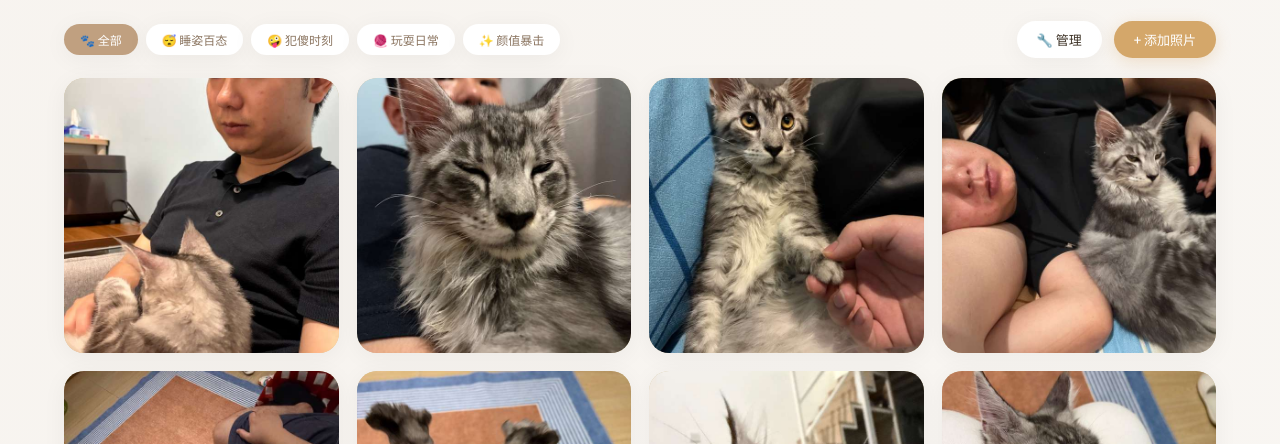
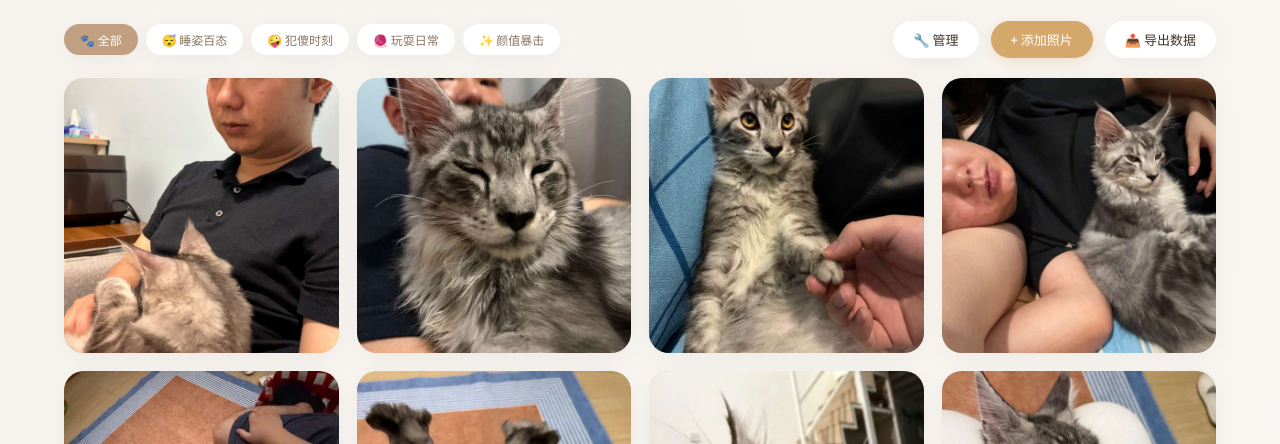
Before and after one commit to zixihuang26/nova-album, a plain HTML site: page index.html in a window 1280 px wide. Shown: the part 656-1100 px from the top of the page. Drawn offline with Linux system fonts and the light colour scheme; a web font is replaced by a local one.

Commit message:
Add export data button

```diff
--- a/index.html
+++ b/index.html
@@ -688,6 +688,7 @@
       </div>
       <button class="btn btn-outline btn-sm" id="toggleAdmin">🔧 管理</button>
       <button class="btn btn-primary btn-sm" id="btnAddPhoto">+ 添加照片</button>
+      <button class="btn btn-outline btn-sm" onclick="exportAllData()" title="下载数据发给管理员更新到网站">📤 导出数据</button>
     </div>
     <div class="gallery" id="gallery"></div>
   </div>
@@ -1509,6 +1510,46 @@ function updateSpankUI() {
   document.getElementById('spankCount').textContent = spankCount;
 }
 
+async function exportAllData() {
+  // Build photos array with base64 data
+  var exportPhotos = [];
+  for (var i = 0; i < photos.length; i++) {
+    var p = photos[i];
+    var base64 = p.src;
+    // If photo src is a URL (not base64), fetch it
+    if (base64 && base64.startsWith('/')) {
+      try {
+        var resp = await fetch(base64);
+        var blob = await resp.blob();
+        base64 = await new Promise(function(resolve) {
+          var reader = new FileReader();
+          reader.onload = function() { resolve(reader.result); };
+          reader.readAsDataURL(blob);
+        });
+      } catch(e) { base64 = ''; }
+    }
+    exportPhotos.push({
+      id: p.id, cat: p.cat, date: p.date, caption: p.caption, emoji: p.emoji, src: base64
+    });
+  }
+  var data = {
+    photos: exportPhotos,
+    timeline: timelineData,
+    funFacts: funFacts,
+    weights: weights,
+    loves: loves,
+    messages: messages,
+    spankCount: spankCount,
+    family: familyMembers
+  };
+  var blob = new Blob([JSON.stringify(data)], {type: 'application/json'});
+  var a = document.createElement('a');
+  a.href = URL.createObjectURL(blob);
+  a.download = 'nova-data-' + new Date().toISOString().slice(0,10) + '.json';
+  a.click();
+  showToast('数据已导出！把下载的文件发给我 📤');
+}
+
 // ═══════════════════════════════════════════
 // EVENT LISTENERS
 // ═══════════════════════════════════════════
```
